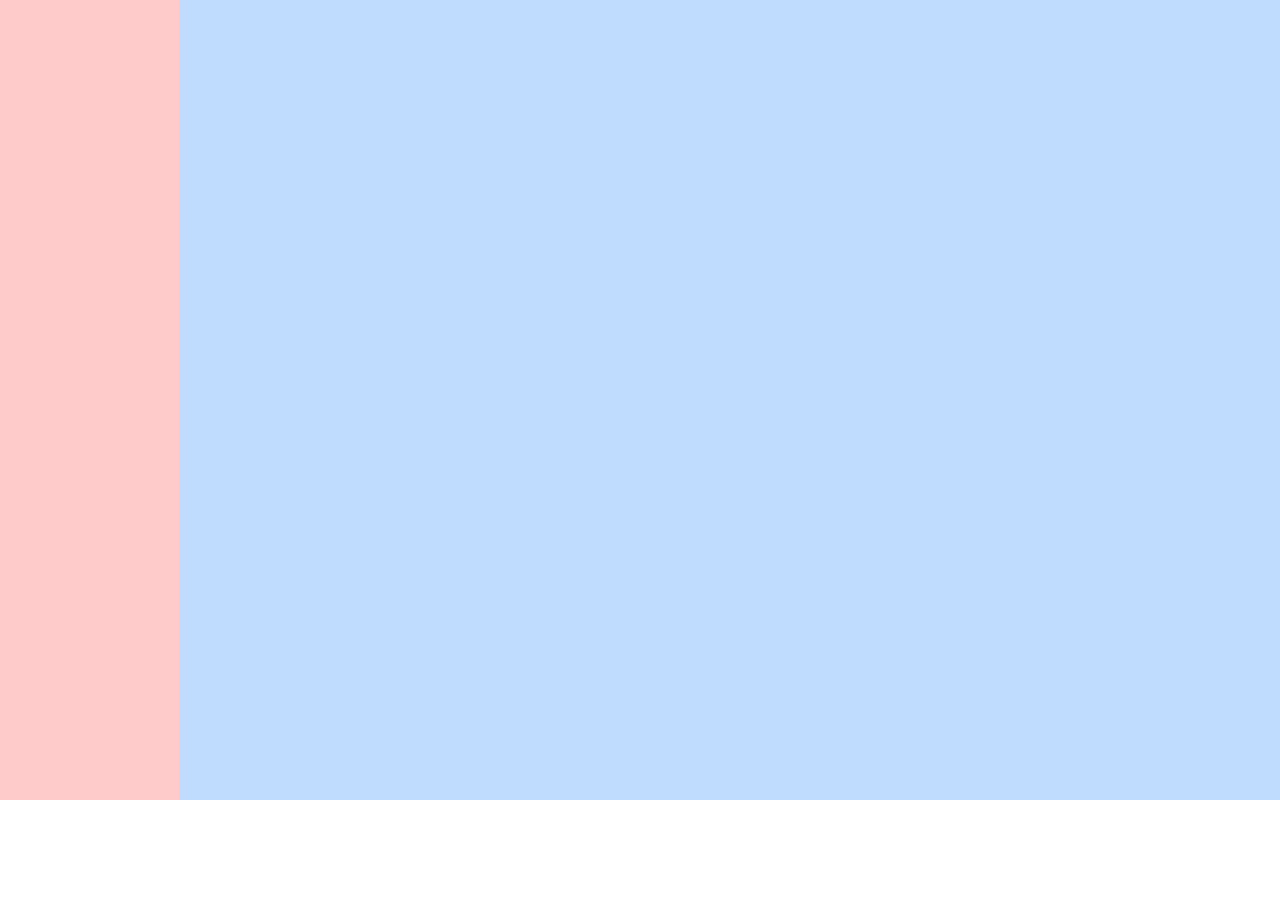
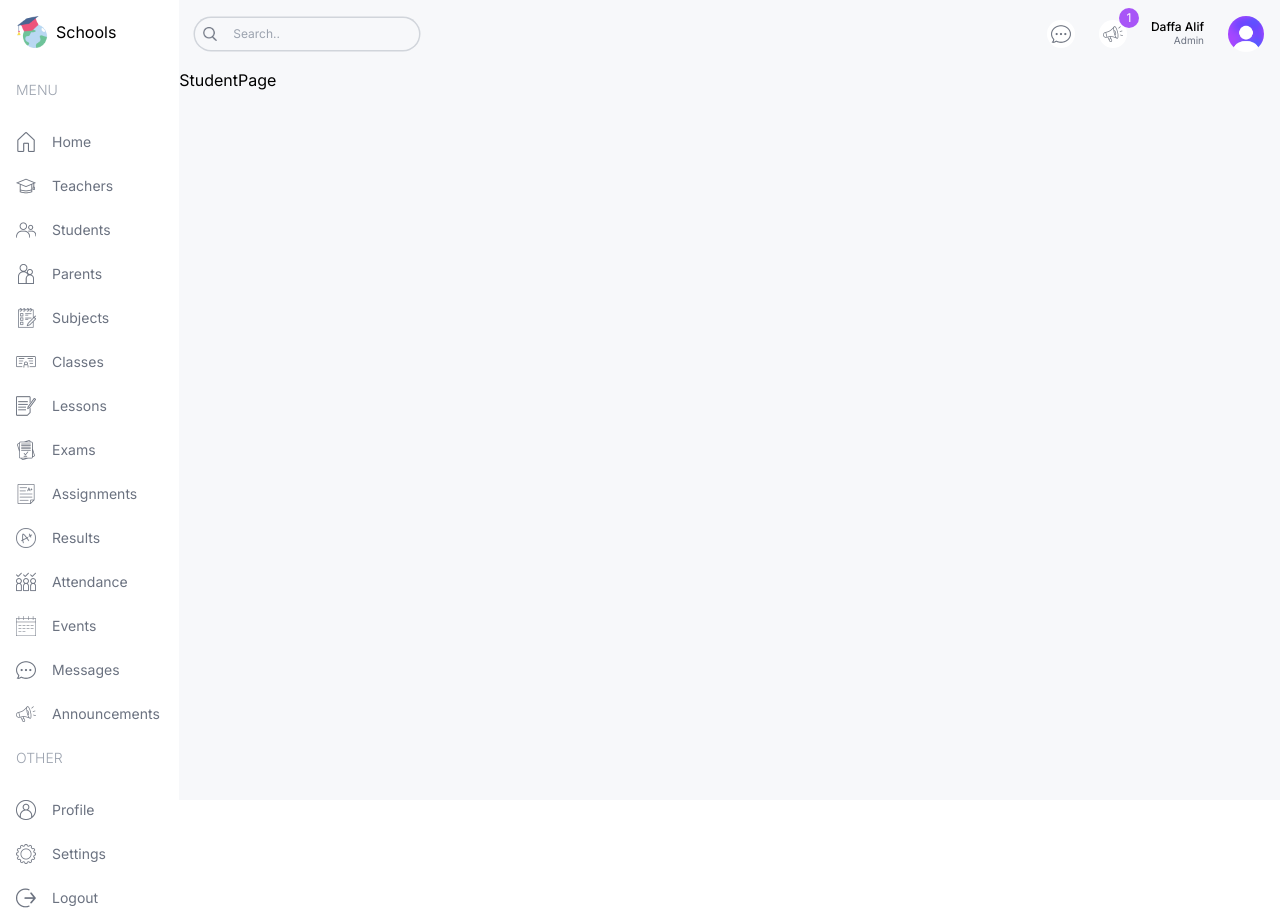
Before and after one commit to daffa4lif/next-school-dashboard, a Next.js app: page /student in a window 1280 px wide. Before the commit the page ends 800 px from the top, so only its background shows below. Built offline with nearby package versions, Linux system fonts and the light colour scheme.

Commit message:
feat: layout parent, navbar and menu sidebar

```diff
--- a/src/app/(dashboard)/layout.tsx
+++ b/src/app/(dashboard)/layout.tsx
@@ -1,3 +1,7 @@
+import Menu from "@/components/Menu";
+import Navbar from "@/components/Navbar";
+import Image from "next/image";
+import Link from "next/link";
 
 export default function DashboardLayout({
   children,
@@ -7,9 +11,20 @@ export default function DashboardLayout({
   return (
     <div className="h-screen flex">
         {/* LEFT */}
-        <div className="w-[14%] md:w-[8%] lg:w-[16%] xl:w-[14%] bg-red-200"></div>
+        <div className="w-[14%] md:w-[8%] lg:w-[16%] xl:w-[14%] p-4">
+          <Link href={'/'}
+            className="flex justify-center lg:justify-start items-center gap-2"
+          >
+            <Image src={"/logo.png"} alt={""} width={32} height={32} />
+            <span className="hidden lg:block">Schools</span>
+          </Link>
+          <Menu />
+        </div>
         {/* RIGHT */}
-        <div className="w-[86%] md:w-[92%] lg:w-[84%] xl:w-[86%] bg-blue-200"></div>
+        <div className="w-[86%] md:w-[92%] lg:w-[84%] xl:w-[86%] bg-[#F7F8FA] overflow-scroll">
+          <Navbar />
+          {children}
+        </div>
     </div>
   );
 }
--- a/src/components/Menu.tsx
+++ b/src/components/Menu.tsx
@@ -1,3 +1,6 @@
+import Image from "next/image";
+import Link from "next/link";
+
 const menuItems = [
   {
     title: "MENU",
@@ -112,3 +115,23 @@ const menuItems = [
     ],
   },
 ];
+
+const Menu = () => {
+  return (
+    <div className='mt-4 text-sm'>
+      {menuItems.map(i => (
+        <div className="flex flex-col gap-2" key={i.title}>
+          <span className="hidden lg:block text-gray-400 font-light my-4">{i.title}</span>
+          {i.items.map(item => (
+            <Link href={item.href} key={item.label} className="flex items-center justify-center lg:justify-start gap-4 text-gray-500 py-2">
+              <Image src={item.icon} alt={item.label} width={20} height={20} />
+              <span className="hidden lg:block">{item.label}</span>
+            </Link>
+          ))}
+        </div>
+      ))}
+    </div>
+  )
+}
+
+export default Menu
--- /dev/null
+++ b/src/components/Navbar.tsx
@@ -0,0 +1,29 @@
+import Image from "next/image"
+
+const Navbar = () => {
+  return (
+    <div className='flex items-center justify-between p-4'>
+      <div className="hidden md:flex items-center gap-2 text-xs rounded-full ring-[1.5px] ring-gray-300 px-2">
+        <Image src={"/search.png"} alt={""} width={14} height={14} />
+        <input type="text" placeholder="Search.." className="w-[200px] p-2 bg-transparent outline-none" />
+      </div>
+
+      <div className="w-full flex items-center justify-end gap-6">
+        <div className="bg-white rounded-full w-7 h-7 flex items-center justify-center cursor-pointer">
+          <Image src={"/message.png"} alt={""} width={20} height={20} />
+        </div>
+        <div className="bg-white rounded-full w-7 h-7 flex items-center justify-center cursor-pointer relative">
+          <Image src={"/announcement.png"} alt={""} width={20} height={20} />
+          <div className="absolute -top-3 -right-3 w-5 h-5 flex items-center justify-center bg-purple-500 text-white rounded-full text-xs">1</div>
+        </div>
+        <div className="flex flex-col">
+          <span className="text-xs leading-3 font-medium">Daffa Alif</span>
+          <span className="text-[10px] text-gray-500 text-right">Admin</span>
+        </div>
+        <Image src={"/avatar.png"} alt={""} width={36} height={36} className="rounded-full" />
+      </div>
+    </div>
+  )
+}
+
+export default Navbar
```
